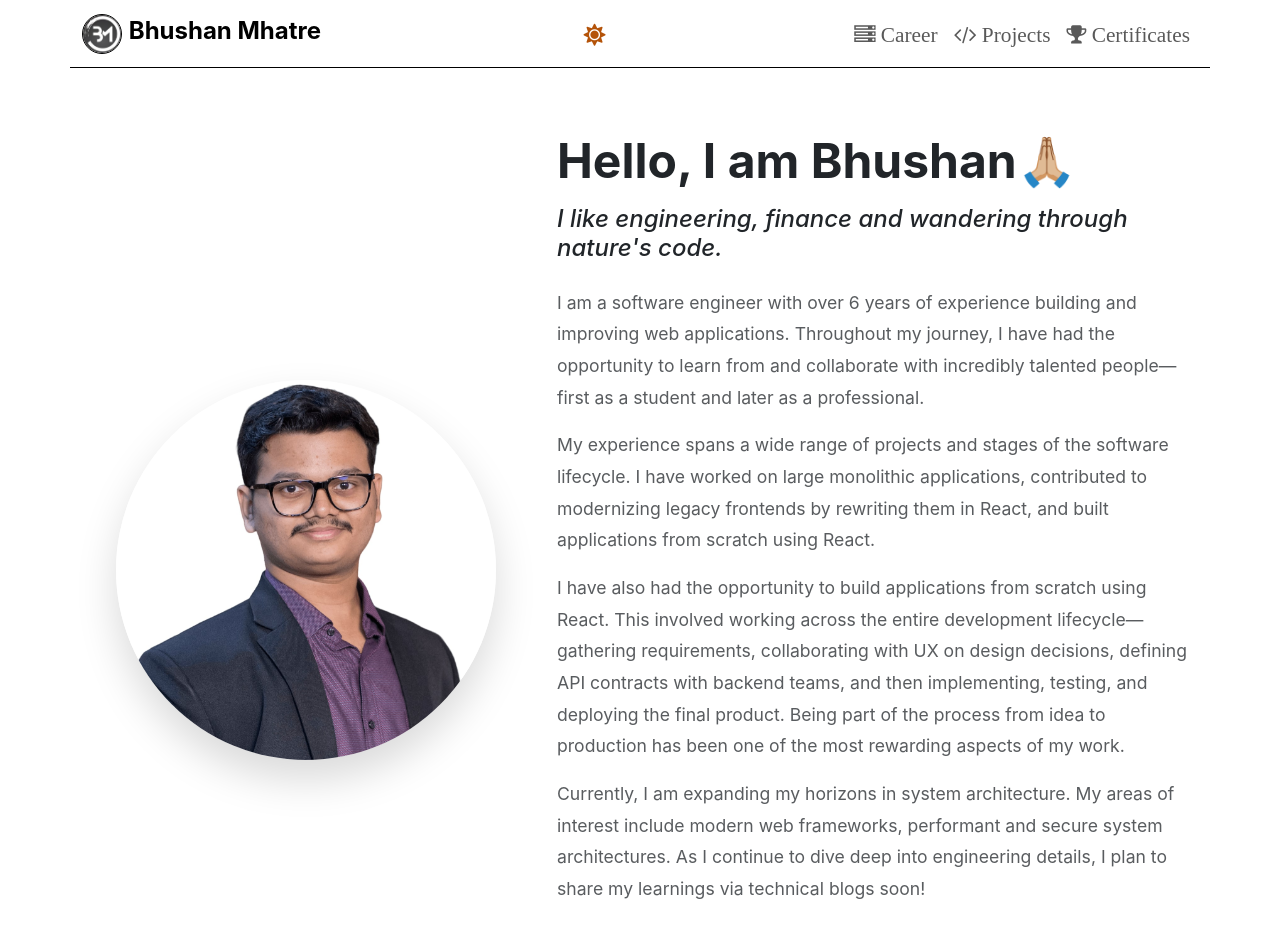
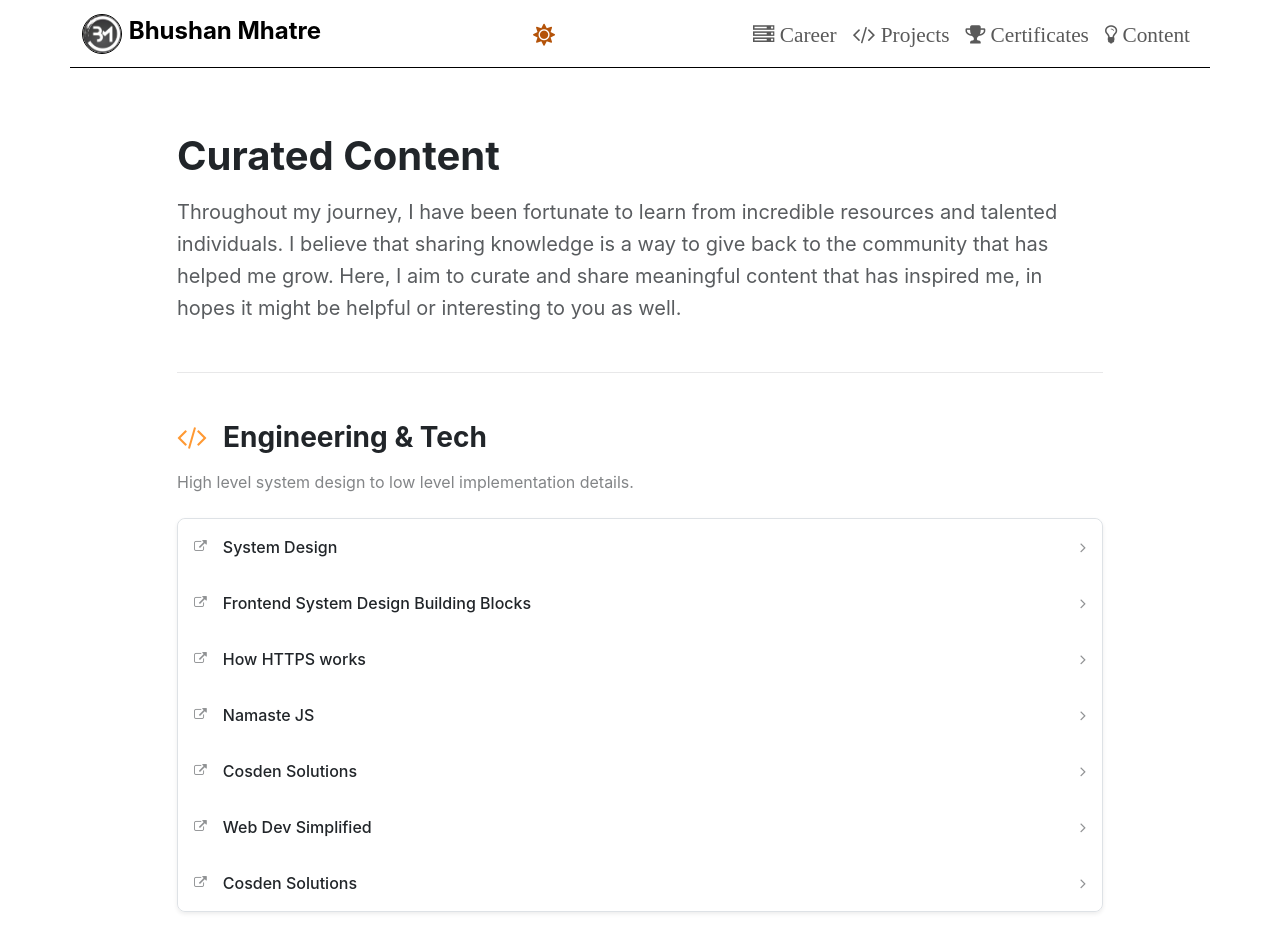
Before and after one commit to thebhushanmhatre/bhushan-portfolio, a React (Create React App) app: page /blogs in a window 1280 px wide. Shown: the top 927 px of the page. Built offline with nearby package versions, Linux system fonts and the light colour scheme.

Commit message:
Add a Content page and sharing some content

```diff
--- a/src/App.js
+++ b/src/App.js
@@ -9,6 +9,7 @@ import Career from './components/web/Career/Career';
 import Certificate from './components/web/Certificate';
 import RenderCertificate from './components/web/RenderCertificate';
 import Project from './components/web/Project';
+import { Blogs } from './components/blogs/Blogs.js';
 // projects
 import RandomQuoteMachine from './components/projects/RandomQuoteMachine';
 import PomodoroClock from './components/projects/PomodoroClock';
@@ -68,6 +69,7 @@ const router = createBrowserRouter([
         element: <Career />,
       },
       { path: 'certificates', element: <Certificate /> },
+      { path: 'blogs', element: <Blogs /> },
       { path: 'certificate/:certId', element: <CertificateWithId /> },
       { path: 'projects', element: <Project /> },
       { path: 'quotes', element: <RandomQuoteMachine /> },
--- a/src/components/Navigation.js
+++ b/src/components/Navigation.js
@@ -78,6 +78,11 @@ function Navigation(props) {
               <span className="fa fa-trophy fa-lg"> Certificates</span>
             </NavLink>
           </NavItem>
+          <NavItem>
+            <NavLink href="/blogs">
+              <span className="fa fa-lightbulb fa-lg"> Content </span>
+            </NavLink>
+          </NavItem>
         </Nav>
       </Collapse>
     </Navbar>
--- /dev/null
+++ b/src/components/blogs/Blogs.js
@@ -0,0 +1,99 @@
+import React from 'react';
+import { Container, Row, Col, ListGroup, ListGroupItem } from 'reactstrap';
+import { useTheme } from '../../contexts/ThemeContext';
+import { BLOGS_DATA } from '../../shared/blogs';
+
+export function Blogs() {
+  const { darkMode } = useTheme();
+
+  return (
+    <Container className="py-5">
+      <Row className="justify-content-center">
+        <Col lg="10">
+          <header className="mb-5">
+            <h1 className="fw-bold mb-3" style={{ fontSize: '2.5rem' }}>
+              Curated Content
+            </h1>
+            <p className="fs-5 text-muted mb-4" style={{ lineHeight: '1.6' }}>
+              Throughout my journey, I have been fortunate to learn from
+              incredible resources and talented individuals. I believe that
+              sharing knowledge is a way to give back to the community that has
+              helped me grow. Here, I aim to curate and share meaningful content
+              that has inspired me, in hopes it might be helpful or interesting
+              to you as well.
+            </p>
+          </header>
+
+          <hr className="my-5" style={{ opacity: 0.1 }} />
+
+          {BLOGS_DATA.map((section) => {
+            const items = section.items || [];
+            return (
+              <section key={section.key} className="mb-5">
+                <h2 className="h3 fw-bold mb-3 d-flex align-items-center">
+                  <i
+                    className={`fa ${section.icon} me-3`}
+                    style={{ color: '#FF9933' }}
+                  ></i>
+                  {section.title}
+                </h2>
+                <p className="text-muted mb-4 opacity-75">
+                  {section.description}
+                </p>
+
+                {items.length > 0 ? (
+                  <ListGroup
+                    flush
+                    className="rounded-3 shadow-sm border overflow-hidden"
+                  >
+                    {items.map((item, idx) => (
+                      <ListGroupItem
+                        key={idx}
+                        tag="a"
+                        href={item.url}
+                        target="_blank"
+                        rel="noopener noreferrer"
+                        action
+                        className={`d-flex align-items-center py-3 border-0 ${
+                          darkMode
+                            ? 'bg-dark text-light border-bottom border-secondary'
+                            : 'bg-white text-dark'
+                        }`}
+                        style={{ transition: 'all 0.2s ease-in-out' }}
+                      >
+                        <i
+                          className="fa fa-external-link me-3 opacity-50"
+                          style={{ fontSize: '0.8rem' }}
+                        ></i>
+                        <span className="fw-medium">{item.title}</span>
+                        <i className="fa fa-angle-right ms-auto opacity-50"></i>
+                      </ListGroupItem>
+                    ))}
+                  </ListGroup>
+                ) : (
+                  <div
+                    className={`p-4 rounded-3 text-center border-1 border-dashed ${
+                      darkMode
+                        ? 'bg-dark border-secondary'
+                        : 'bg-light border-light-subtle'
+                    }`}
+                    style={{ borderStyle: 'dashed' }}
+                  >
+                    <i
+                      className="fa fa-hourglass-start mb-2 opacity-50"
+                      style={{ fontSize: '1.5rem' }}
+                    ></i>
+                    <p className="mb-0 text-muted small">
+                      Currently curating these resources. Please check back
+                      later!
+                    </p>
+                  </div>
+                )}
+              </section>
+            );
+          })}
+        </Col>
+      </Row>
+    </Container>
+  );
+}
--- a/src/components/web/Project.js
+++ b/src/components/web/Project.js
@@ -122,7 +122,7 @@ function Project() {
 
   return (
     <Container className="pb-5">
-      <div className="d-flex align-items-center mb-4">
+      <div className="d-flex align-items-center mb-4 flex-wrap">
         <h3 className="mb-0 me-3">My Projects</h3>
         <FilterDropdown
           title="Filter by Tech"
--- /dev/null
+++ b/src/shared/blogs.js
@@ -0,0 +1,97 @@
+export const BLOGS_DATA = [
+  {
+    title: 'Engineering & Tech',
+    icon: 'fa-code',
+    key: 'engineering',
+    description:
+      'High level system design to low level implementation details.',
+    items: [
+      {
+        title: 'System Design',
+        url: 'https://www.youtube.com/playlist?list=PL8hP5HjAnJ3-tAOvAl7Al4pAwLgvbssHC',
+      },
+      {
+        title: 'Frontend System Design Building Blocks',
+        url: 'https://www.youtube.com/playlist?list=PL4OG1laG0gW9BNGye9I8LYroxIDoMU5Er',
+      },
+      {
+        title: 'How HTTPS works',
+        url: 'https://www.youtube.com/watch?v=EnY6fSng3Ew',
+      },
+      {
+        title: 'Namaste JS',
+        url: 'https://www.youtube.com/playlist?list=PLlasXeu85E9cQ32gLCvAvr9vNaUccPVNP',
+      },
+      {
+        title: 'Cosden Solutions',
+        url: 'https://www.youtube.com/@cosdensolutions/videos',
+      },
+      {
+        title: 'Web Dev Simplified',
+        url: 'https://www.youtube.com/@WebDevSimplified/videos',
+      },
+      {
+        title: 'Cosden Solutions',
+        url: 'https://www.youtube.com/@cosdensolutions/videos',
+      },
+    ],
+  },
+  {
+    title: 'Finance & Markets',
+    icon: 'fa-line-chart',
+    key: 'finance',
+    description:
+      'Resources that might help you on our journey to financial independence.',
+    items: [
+      {
+        title: 'One Percent Show',
+        url: 'https://www.youtube.com/playlist?list=PLjMKtD_3HlbRvX8D1xqOPIchP7ziRcfkD',
+      },
+      {
+        title: 'Business Games',
+        url: 'https://www.youtube.com/playlist?list=PLFQ0hRWyH11S277tcld6qZn5dQjK8YJ9U',
+      },
+      {
+        title: 'The Middle Class Trap',
+        url: 'https://www.youtube.com/watch?v=lQW-hTc7qV0',
+      },
+      {
+        title: 'Return on India',
+        url: 'https://www.youtube.com/playlist?list=PLZ_lJnwxC9d7E4CgY_1l5rxN0VqhFepAQ',
+      },
+    ],
+  },
+  {
+    title: 'Travel & Life',
+    icon: 'fa-plane',
+    key: 'travelAndLife',
+    description:
+      'Stories and playlists that capture the beauty of exploration and various life perspectives.',
+    items: [
+      {
+        title: "Wanderda's Japan Trip",
+        url: 'https://www.youtube.com/playlist?list=PL2iAWPjjTfGH452GfxeSDpkbxR9_BwNU7',
+      },
+      {
+        title: 'Chandan Prakash (Long ones, not for everyone)',
+        url: 'https://www.youtube.com/@chandanprakash2002/videos',
+      },
+      {
+        title: 'Andrew Millison (Permaculture)',
+        url: 'https://www.youtube.com/@amillison/videos',
+      },
+      {
+        title: 'Kanishk Gupta',
+        url: 'https://www.youtube.com/@KanishkGupta/videos',
+      },
+      {
+        title: 'Raanvata (Forts of Maharashtra)',
+        url: 'https://www.youtube.com/playlist?list=PLEDqJdihTa0B02ze5wJbfKWoWmDsPlk3n',
+      },
+      {
+        title: "Konkan (Maharashtra's Coastline)",
+        url: 'https://www.youtube.com/playlist?list=PLxHSKe-bOElxIOksCr10ZRp5ze6qVxGQg',
+      },
+    ],
+  },
+];
```
